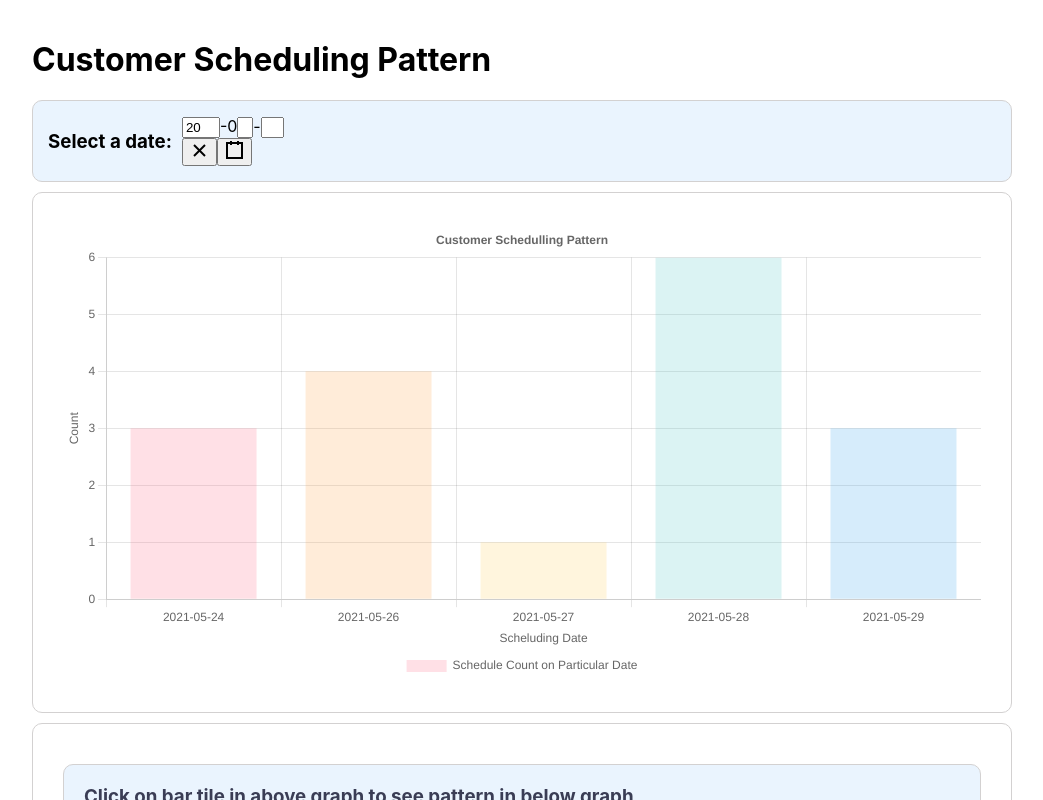
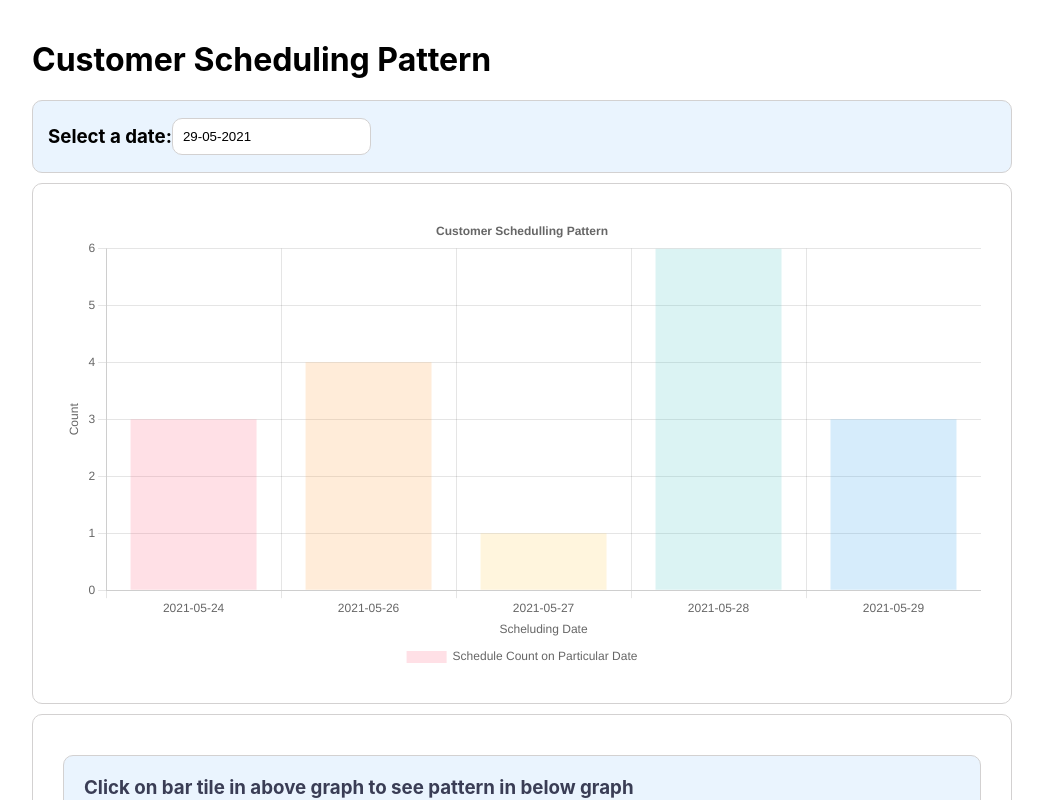
Before and after one commit to Ujjwal-here/Customer-Meal-Pattern, a React (Create React App) app: page / in a window 1280 px wide. Shown: the top 800 px of the page, without its empty margins (118-1161 px from the left). Built offline with nearby package versions, Linux system fonts and the light colour scheme.

Commit message:
Date picker added

```diff
--- a/package.json
+++ b/package.json
@@ -10,6 +10,7 @@
     "react": "^17.0.2",
     "react-chartjs-2": "^4.0.1",
     "react-date-picker": "^8.3.6",
+    "react-datepicker": "^4.6.0",
     "react-dom": "^17.0.2",
     "react-scripts": "5.0.0",
     "web-vitals": "^2.1.4"
--- a/src/App.css
+++ b/src/App.css
@@ -10,8 +10,11 @@
     display: flex;
     align-items: center;
 }
-.dates{
-    margin: 10px 10px;
+
+.datess{
+    padding: 10px 10px;
+    border-radius: 10px;
+    border: 1px solid rgb(211, 209, 209);
 }
 .bar1{
     border: 1px solid rgb(211, 209, 209);
--- a/src/App.js
+++ b/src/App.js
@@ -1,5 +1,7 @@
 import "./App.css";
-import DatePicker from "react-date-picker";
+//import DatePicker from "react-date-picker";
+import "react-datepicker/dist/react-datepicker.css";
+import DatePicker from "react-datepicker";
 import { useState } from "react";
 import pattern from "./pattern";
 import {
@@ -62,6 +64,8 @@ function App() {
   }
   const d = mapConversion(filtered);
 
+  console.log(d);
+
   //Labels and values for first graph
   const labels = [];
   const vals = [];
@@ -101,7 +105,7 @@ function App() {
   };
   const h = {
     "9AM to 12AM": 0,
-    "12AM to 3PM": 0,
+    "12PM to 3PM": 0,
     "3PM to 6PM": 0,
     "6PM to 9PM": 0,
     "9PM to 12AM": 0,
@@ -127,10 +131,18 @@ function App() {
 
     if (suffix === "pm" && hours >= 6 && hours < 9) {
       h["6PM to 9PM"] += 1;
-    } else if (suffix === "pm" && hours >= 12 && hours < 15) {
-      h["12AM to 3PM"] += 1;
+    } else if (suffix === "pm" && hours === 12) {
+      h["12PM to 3PM"] += 1;
+    } else if (suffix === "pm" && hours === 1) {
+      h["12PM to 3PM"] += 1;
+    } else if (suffix === "pm" && hours === 2) {
+      h["12PM to 3PM"] += 1;
+    } else if (suffix === "pm" && hours === 3) {
+      h["12PM to 3PM"] += 1;
     } else if (suffix === "pm" && hours >= 3 && hours < 6) {
       h["3PM to 6PM"] += 1;
+    } else if (suffix === "am" && hours === 12) {
+      h["12AM to 3AM"] += 1;
     } else if (suffix === "am" && hours >= 1 && hours < 3) {
       h["12AM to 3AM"] += 1;
     } else if (suffix === "am" && hours >= 3 && hours < 6) {
@@ -189,16 +201,18 @@ function App() {
       <div className="date">
         <h3>Select a date:</h3>
         <DatePicker
-          className="dates"
+        className="datess"
+          closeOnScroll={true}
+          selected={value}
+          onChange={onChange}
+          placeholderText="I have been cleared"
+          dateFormat={"dd-MM-yyyy"}
           minDate={
             new Date("Tue May 18 2021 00:00:00 GMT+0530 (India Standard Time)")
           }
           maxDate={
             new Date("Sun Jan 16 2022 00:00:00 GMT+0530 (India Standard Time)")
           }
-          onChange={onChange}
-          value={value}
-          format="y-MM-dd"
         />
       </div>
       <div className="bar1">
```
Also changed, not shown: 1 other file (tests, documents, lock files or other folders).
